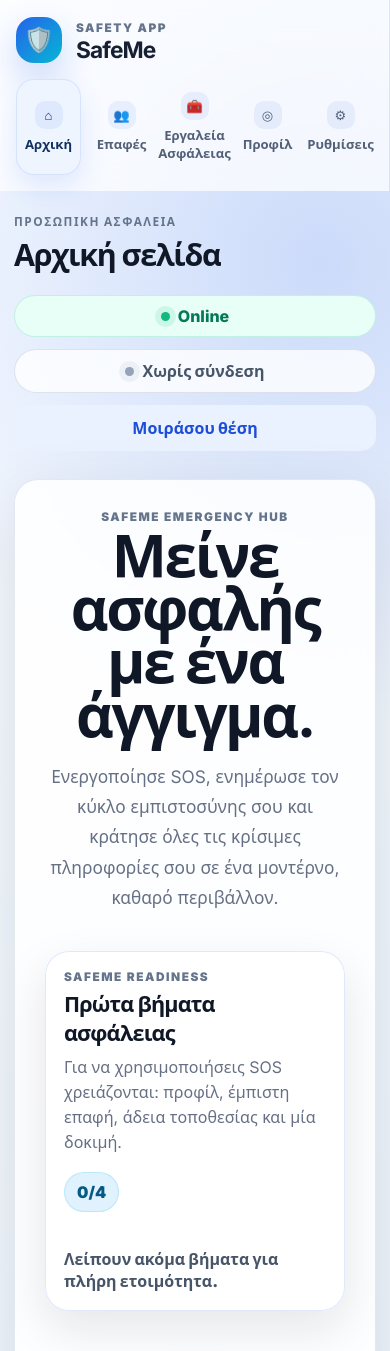
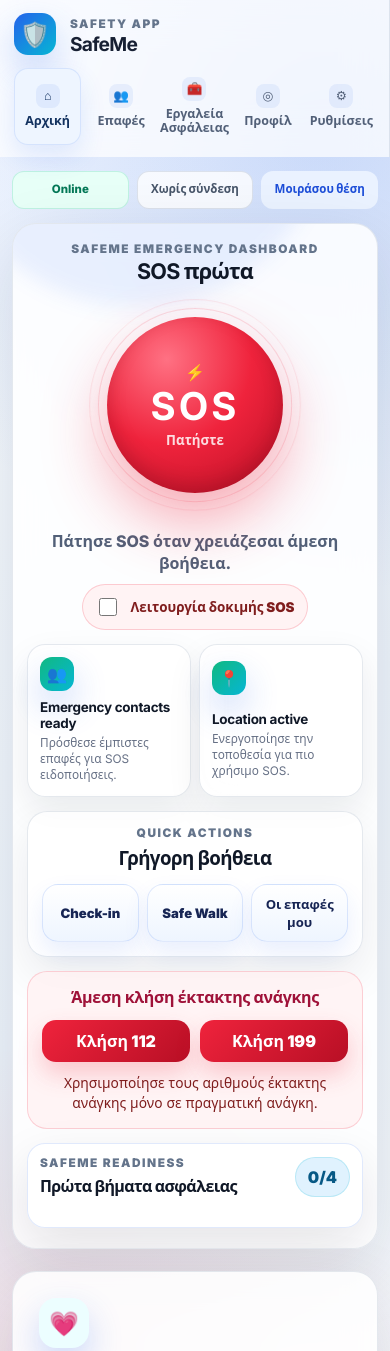
Before and after one commit to CotsiosAel/safety-app, a website: page index.html in a window 390 px wide. Shown: the top 1351 px of the page. Drawn offline with Linux system fonts and the light colour scheme; a script that the page names is missing.

Commit message:
Improve mobile home emergency dashboard

```diff
--- a/index.html
+++ b/index.html
@@ -17,7 +17,7 @@
     <link rel="preconnect" href="https://fonts.googleapis.com" />
     <link rel="preconnect" href="https://fonts.gstatic.com" crossorigin />
     <link href="https://fonts.googleapis.com/css2?family=Inter:wght@400;500;600;700;800;900&display=swap" rel="stylesheet" />
-    <link rel="stylesheet" href="./src/styles.css?v=2026-07-01-2" />
+    <link rel="stylesheet" href="./src/styles.css?v=2026-07-02-home-mobile" />
   </head>
   <body>
     <div class="app-update-banner" id="app-update-banner" role="status" aria-live="polite" hidden>
@@ -68,24 +68,11 @@
 
         <section class="page page-grid active" id="home" aria-labelledby="page-title">
           <article class="hero-card">
-            <div class="hero-copy">
-              <p class="eyebrow">SafeMe emergency hub</p>
-              <h2>Μείνε ασφαλής με ένα άγγιγμα.</h2>
-              <p>Ενεργοποίησε SOS, ενημέρωσε τον κύκλο εμπιστοσύνης σου και κράτησε όλες τις κρίσιμες πληροφορίες σου σε ένα μοντέρνο, καθαρό περιβάλλον.</p>
+            <div class="hero-copy home-emergency-intro">
+              <p class="eyebrow">SafeMe emergency dashboard</p>
+              <h2>SOS πρώτα</h2>
+              <p>Άμεση πρόσβαση σε SOS, έμπιστες επαφές και τοποθεσία.</p>
             </div>
-
-            <section class="setup-checklist-card" id="setup-checklist" aria-labelledby="setup-checklist-title">
-              <div class="setup-checklist-header">
-                <div>
-                  <p class="eyebrow">SafeMe readiness</p>
-                  <h3 id="setup-checklist-title">Πρώτα βήματα ασφάλειας</h3>
-                  <p>Για να χρησιμοποιήσεις SOS χρειάζονται: προφίλ, έμπιστη επαφή, άδεια τοποθεσίας και μία δοκιμή.</p>
-                </div>
-                <span class="setup-checklist-progress" id="setup-checklist-progress" aria-live="polite">0/4</span>
-              </div>
-              <ul class="setup-checklist-items" id="setup-checklist-items" aria-live="polite"></ul>
-              <p class="setup-checklist-summary" id="setup-checklist-summary">Λείπουν ακόμα βήματα για πλήρη ετοιμότητα.</p>
-            </section>
 
             <div class="sos-stage" aria-live="polite">
               <span class="sos-ring sos-ring-one"></span>
@@ -162,6 +149,24 @@
 
 
 
+            <section class="home-readiness-summary" aria-label="Safety readiness">
+              <article class="info-card readiness-card" id="contacts-readiness-card">
+                <span class="card-icon">👥</span>
+                <div>
+                  <h3>Emergency contacts ready</h3>
+                  <p id="contacts-readiness-text">Πρόσθεσε έμπιστες επαφές για SOS ειδοποιήσεις.</p>
+                </div>
+              </article>
+
+              <article class="info-card readiness-card" id="location-readiness-card">
+                <span class="card-icon">📍</span>
+                <div>
+                  <h3>Location active</h3>
+                  <p id="location-readiness-text">Ενεργοποίησε την τοποθεσία για πιο χρήσιμο SOS.</p>
+                </div>
+              </article>
+            </section>
+
             <section class="home-quick-actions" aria-labelledby="home-quick-actions-title">
               <div class="section-heading compact-heading">
                 <p class="eyebrow">Quick actions</p>
@@ -170,7 +175,7 @@
               <div class="home-quick-action-grid">
                 <button class="home-quick-action" type="button" data-open-tool="checkin">Check-in</button>
                 <button class="home-quick-action" type="button" data-open-tool="safe-walk">Safe Walk</button>
-                <button class="home-quick-action" type="button" data-open-tool="contacts">My contacts</button>
+                <button class="home-quick-action" type="button" data-open-tool="contacts">Οι επαφές μου</button>
               </div>
             </section>
 
@@ -182,19 +187,21 @@
               </div>
               <p>Χρησιμοποίησε τους αριθμούς έκτακτης ανάγκης μόνο σε πραγματική ανάγκη.</p>
             </section>
+
+            <section class="setup-checklist-card home-setup-card" id="setup-checklist" aria-labelledby="setup-checklist-title">
+              <div class="setup-checklist-header">
+                <div>
+                  <p class="eyebrow">SafeMe readiness</p>
+                  <h3 id="setup-checklist-title">Πρώτα βήματα ασφάλειας</h3>
+                  <p>Για να χρησιμοποιήσεις SOS χρειάζονται: προφίλ, έμπιστη επαφή, άδεια τοποθεσίας και μία δοκιμή.</p>
+                </div>
+                <span class="setup-checklist-progress" id="setup-checklist-progress" aria-live="polite">0/4</span>
+              </div>
+              <ul class="setup-checklist-items" id="setup-checklist-items" aria-live="polite"></ul>
+              <p class="setup-checklist-summary" id="setup-checklist-summary">Λείπουν ακόμα βήματα για πλήρη ετοιμότητα.</p>
+            </section>
           </article>
 
-          <article class="info-card readiness-card" id="contacts-readiness-card">
-            <span class="card-icon">👥</span>
-            <h3>Emergency contacts ready</h3>
-            <p id="contacts-readiness-text">Πρόσθεσε έμπιστες επαφές για SOS ειδοποιήσεις.</p>
-          </article>
-
-          <article class="info-card readiness-card" id="location-readiness-card">
-            <span class="card-icon">📍</span>
-            <h3>Location active</h3>
-            <p id="location-readiness-text">Ενεργοποίησε την τοποθεσία για πιο χρήσιμο SOS.</p>
-          </article>
 
           <article class="info-card safety-status-card status-normal" id="safety-status-card">
             <span class="card-icon" id="safety-status-icon">💗</span>
--- a/src/styles.css
+++ b/src/styles.css
@@ -2160,3 +2160,224 @@ body.tracking-mode .modal-backdrop {
     grid-template-columns: 1fr;
   }
 }
+
+/* Home dashboard refinements after Safety Tools navigation merge */
+.home-emergency-intro {
+  margin-bottom: 18px;
+}
+.home-emergency-intro h2 {
+  font-size: clamp(1.75rem, 5vw, 3.2rem);
+  line-height: 1;
+}
+.home-emergency-intro p:last-child {
+  margin-top: 10px;
+  font-size: 0.98rem;
+  line-height: 1.45;
+}
+.home-setup-card {
+  margin: 18px auto 0;
+}
+.home-readiness-summary {
+  display: grid;
+  grid-template-columns: repeat(2, minmax(0, 1fr));
+  gap: 12px;
+  max-width: 720px;
+  margin: 18px auto 0;
+  text-align: left;
+}
+.home-readiness-summary .readiness-card {
+  display: flex;
+  align-items: center;
+  gap: 12px;
+  padding: 16px;
+  border-radius: 22px;
+  box-shadow: 0 14px 34px rgba(15, 23, 42, 0.08);
+}
+.home-readiness-summary .card-icon {
+  width: 42px;
+  height: 42px;
+  flex: 0 0 auto;
+  border-radius: 15px;
+  font-size: 1.18rem;
+}
+.home-readiness-summary h3 {
+  margin: 0;
+  font-size: 0.98rem;
+}
+.home-readiness-summary p {
+  margin: 5px 0 0;
+  font-size: 0.86rem;
+  line-height: 1.35;
+}
+.home-quick-action {
+  background: linear-gradient(180deg, #ffffff, #eef5ff);
+  box-shadow: 0 12px 24px rgba(37, 99, 235, 0.10);
+}
+
+@media (max-width: 960px) {
+  .sidebar {
+    position: relative;
+    top: auto;
+    z-index: 1;
+    padding: 12px 14px;
+  }
+  .brand-mark {
+    width: 42px;
+    height: 42px;
+    border-radius: 14px;
+  }
+  .brand strong { font-size: 1.2rem; }
+  .nav-list {
+    grid-template-columns: repeat(5, minmax(0, 1fr));
+    gap: 6px;
+    margin-top: 12px;
+  }
+  .nav-item {
+    min-height: 54px;
+    padding: 8px 6px;
+    border-radius: 14px;
+    font-size: 0.78rem;
+    line-height: 1.15;
+  }
+  .nav-icon {
+    width: 24px;
+    height: 24px;
+    border-radius: 8px;
+  }
+  .content {
+    padding-top: 18px;
+  }
+}
+
+@media (max-width: 640px) {
+  .content { padding: 14px 12px 30px; }
+  .topbar {
+    gap: 10px;
+    margin-bottom: 14px;
+  }
+  .topbar > div:first-child {
+    display: none;
+  }
+  .topbar-actions {
+    display: grid;
+    grid-template-columns: repeat(3, minmax(0, 1fr));
+    gap: 8px;
+  }
+  .topbar-actions .status-pill,
+  .topbar-actions .auth-indicator,
+  .topbar-actions .ghost-button {
+    min-height: 38px;
+    width: 100%;
+    padding: 8px 6px;
+    border-radius: 12px;
+    font-size: 0.72rem;
+    line-height: 1.15;
+    text-align: center;
+  }
+  .auth-indicator::before,
+  .status-pill span {
+    display: none;
+  }
+  .hero-card {
+    padding: 18px 14px 20px;
+    border-radius: 24px;
+  }
+  .home-emergency-intro {
+    margin-bottom: 8px;
+  }
+  .home-emergency-intro h2 {
+    font-size: 1.35rem;
+  }
+  .home-emergency-intro p:last-child {
+    display: none;
+  }
+  .home-setup-card {
+    margin-top: 14px;
+    padding: 12px;
+    border-radius: 18px;
+  }
+  .home-setup-card .setup-checklist-header p:not(.eyebrow),
+  .home-setup-card .setup-checklist-summary {
+    display: none;
+  }
+  .home-setup-card .setup-checklist-header {
+    flex-direction: row;
+    align-items: center;
+    gap: 8px;
+  }
+  .home-setup-card .setup-checklist-header h3 {
+    font-size: 1rem;
+  }
+  .home-setup-card .setup-checklist-items {
+    gap: 8px;
+  }
+  .home-setup-card .setup-checklist-item {
+    padding: 9px;
+    border-radius: 14px;
+  }
+  .sos-stage {
+    width: min(66vw, 230px);
+    height: min(66vw, 230px);
+  }
+  .sos-button {
+    width: min(50vw, 176px);
+    height: min(50vw, 176px);
+  }
+  .sos-status { margin-top: 10px; }
+  .sos-test-toggle {
+    margin-top: 10px;
+    padding: 10px 12px;
+    font-size: 0.84rem;
+  }
+  .home-readiness-summary {
+    grid-template-columns: 1fr 1fr;
+    gap: 8px;
+    margin-top: 14px;
+  }
+  .home-readiness-summary .readiness-card {
+    display: grid;
+    gap: 8px;
+    padding: 12px;
+    border-radius: 18px;
+  }
+  .home-readiness-summary .card-icon {
+    width: 34px;
+    height: 34px;
+    border-radius: 12px;
+    font-size: 1rem;
+  }
+  .home-readiness-summary h3 {
+    font-size: 0.84rem;
+    letter-spacing: -0.02em;
+  }
+  .home-readiness-summary p {
+    font-size: 0.74rem;
+  }
+  .home-quick-actions {
+    margin-top: 14px;
+    padding: 14px;
+    border-radius: 20px;
+  }
+  .home-quick-action-grid {
+    grid-template-columns: repeat(3, minmax(0, 1fr));
+    gap: 8px;
+  }
+  .home-quick-action {
+    min-height: 58px;
+    padding: 10px 8px;
+    border-radius: 16px;
+    font-size: 0.82rem;
+  }
+  .emergency-call-section {
+    margin-top: 14px;
+    padding: 14px;
+    border-radius: 20px;
+  }
+  .emergency-call-buttons {
+    display: grid;
+    grid-template-columns: repeat(2, minmax(0, 1fr));
+  }
+  .emergency-call-button {
+    min-width: 0;
+  }
+}
```
